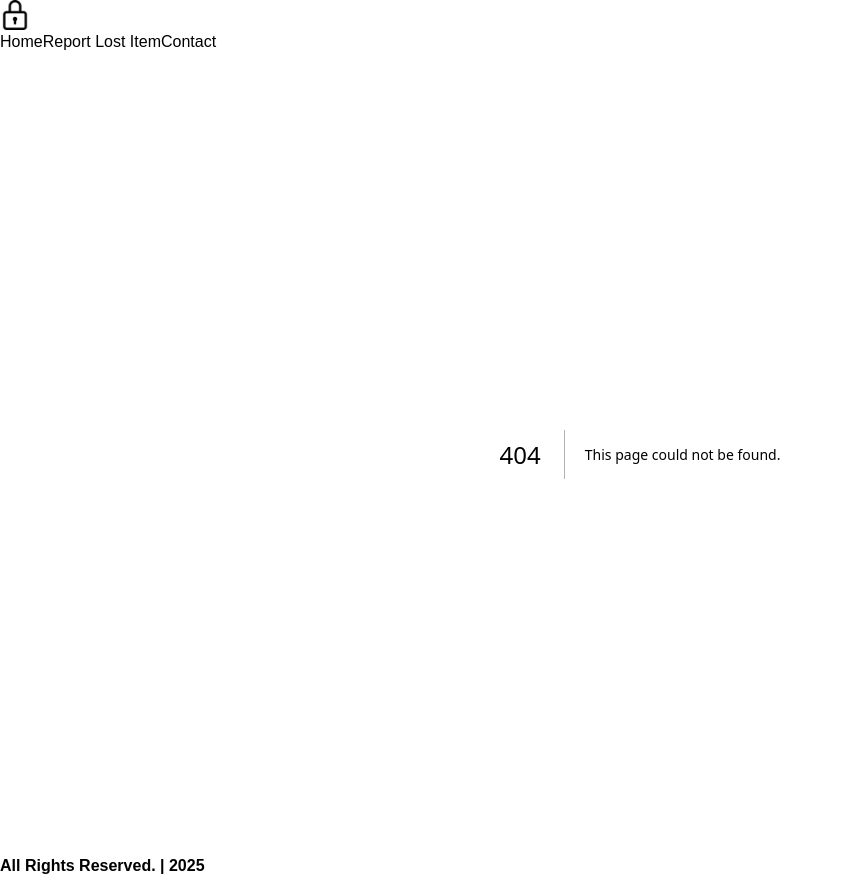
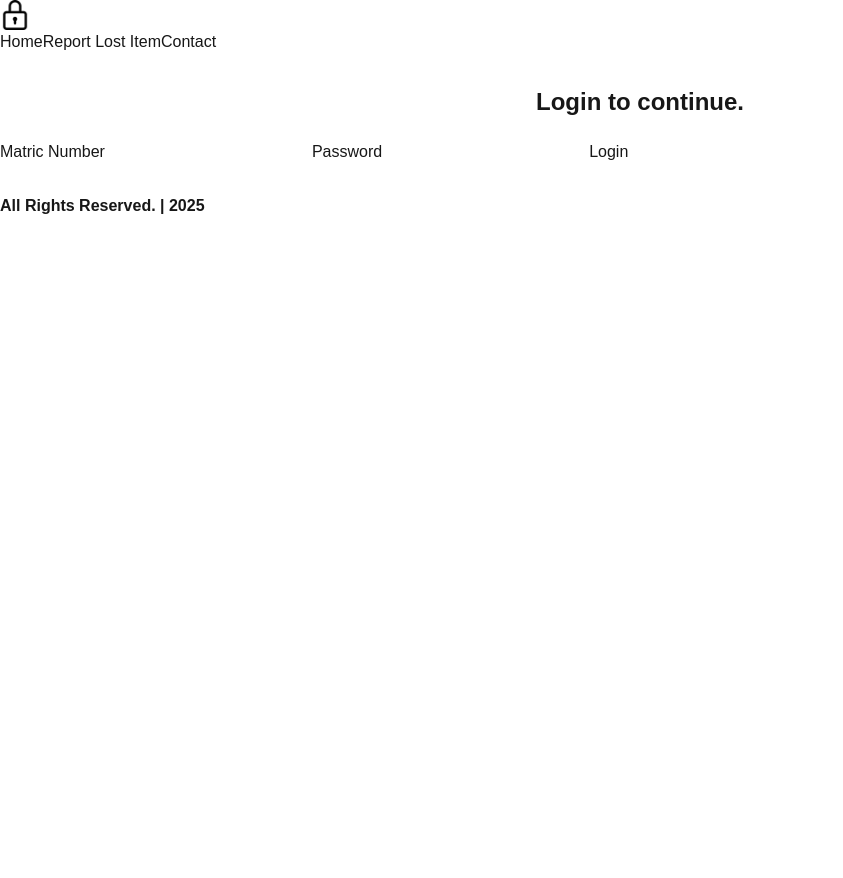
Before and after one commit to Homines-Solitarius/lost-and-found-app, a Next.js app: page /login in a window 1280 px wide. Before the commit this address had no page. Shown: the whole page, without its empty margins (0-843 px from the left). After the commit the page ends 800 px from the top, so only its background shows below. Built offline with nearby package versions, Linux system fonts and the light colour scheme.

Commit message:
Add Login page with LoginForm component

```diff
--- /dev/null
+++ b/src/app/login/page.tsx
@@ -0,0 +1,11 @@
+import LoginForm from "../components/LoginForm"
+
+const Login = () => {
+  return (
+      <>
+      <LoginForm/>
+      </>
+  )
+}
+
+export default Login
```
